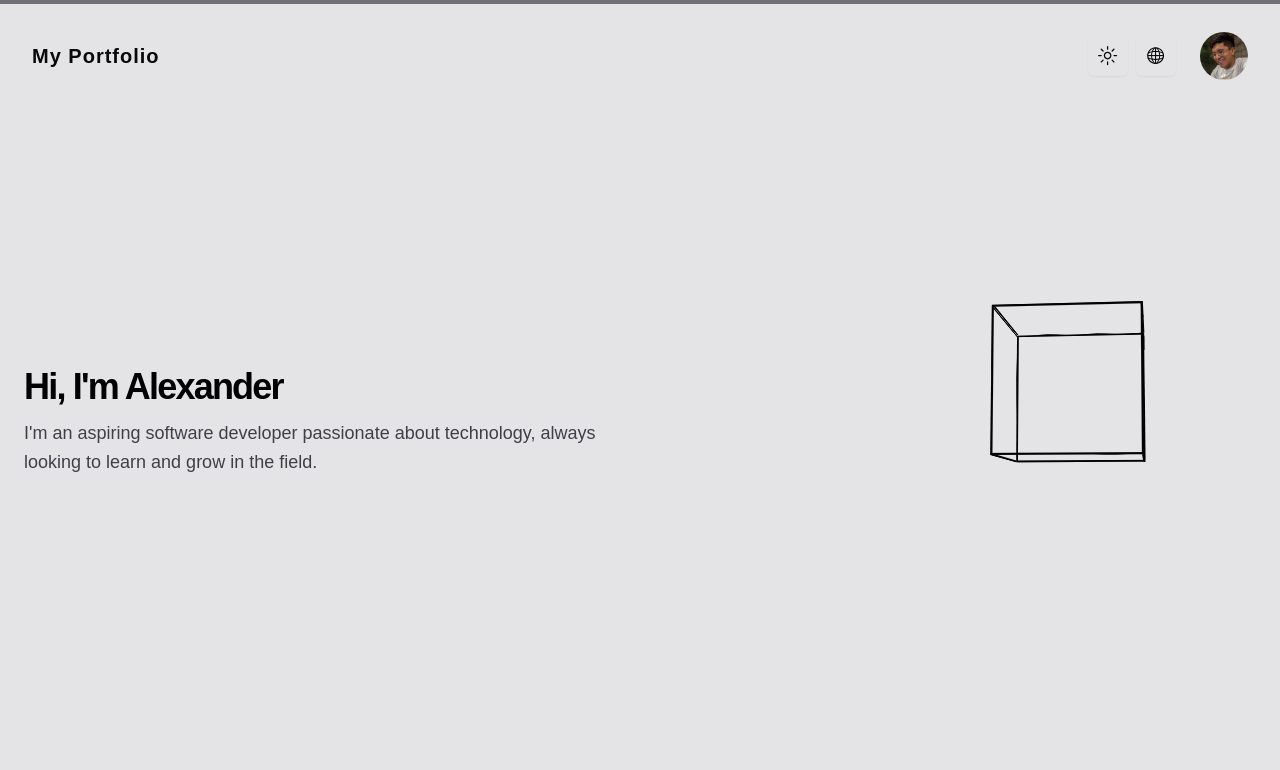
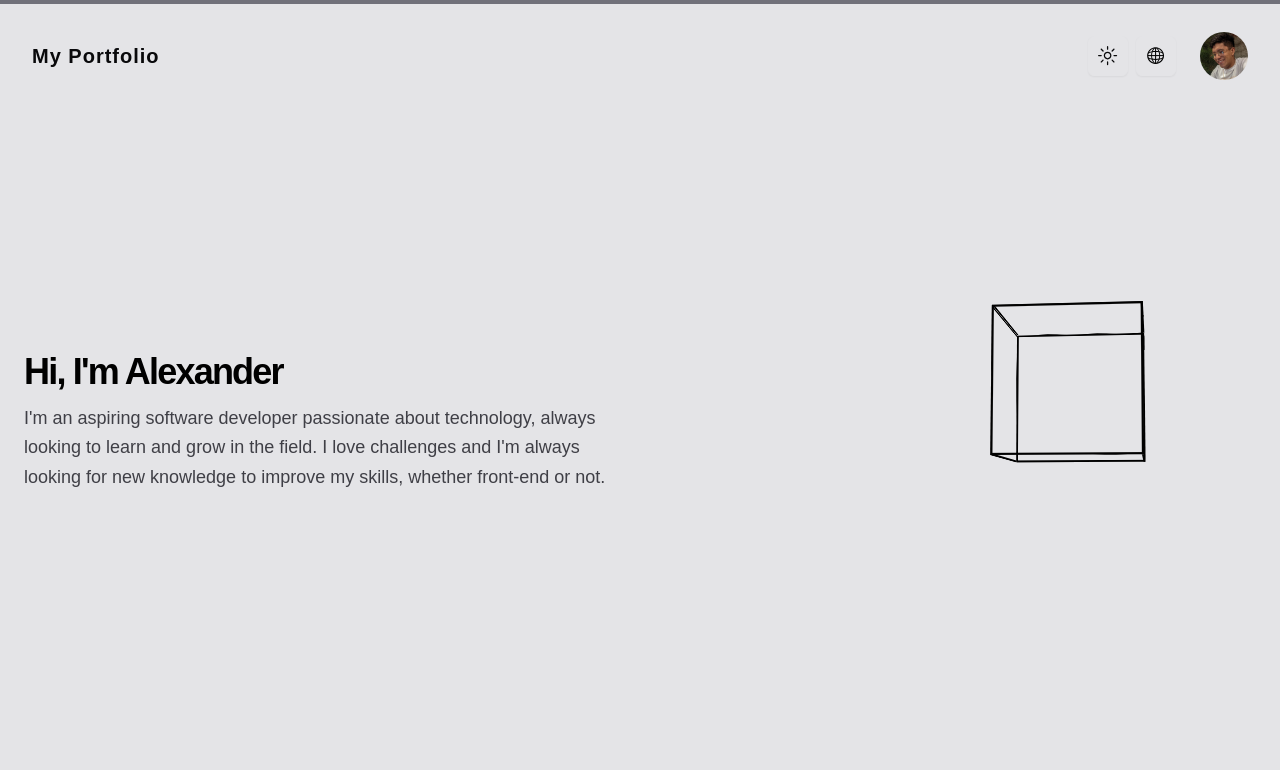
Before and after one commit to AlexKerner/my-portfolio, a Next.js app: page / in a window 1280 px wide. Shown: the top 770 px of the page. Built offline with nearby package versions, Linux system fonts and the light colour scheme.

Commit message:
add more description

```diff
--- a/src/app/page.tsx
+++ b/src/app/page.tsx
@@ -131,7 +131,7 @@ export default function Home() {
                 {t("Hello")}
               </h1>
               <p className="max-w-[600px] text-zinc-700 md:text-lg/relaxed lg:text-base/relaxed xl:text-lg/relaxed dark:text-gray-400">
-                {t("Desc")}
+                {t("Desc")} <span>{t("Desc2")}</span>
               </p>
             </div>
             <div className="hidden md:flex md:mr-20">
--- a/src/locale/en.json
+++ b/src/locale/en.json
@@ -3,6 +3,7 @@
     "My Portfolio": "My Portfolio",
     "Hello": "Hi, I'm Alexander",
     "Desc": "I'm an aspiring software developer passionate about technology, always looking to learn and grow in the field.",
+    "Desc2": "I love challenges and I'm always looking for new knowledge to improve my skills, whether front-end or not.",
     "Proj": "Projects",
     "DescProj": "Here are some of the projects I've been working on.",
     "View Project": "View Project",
--- a/src/locale/pt.json
+++ b/src/locale/pt.json
@@ -3,6 +3,7 @@
     "My Portfolio": "Meu Portifolio",
     "Hello": "Olá, eu sou o Alexander",
     "Desc": "Sou um aspirante a desenvolvedor de software apaixonado por tecnologia, sempre procurando aprender e crescer no campo.",
+    "Desc2": "Adoro desafios e estou sempre em busca de novos conhecimentos para aprimorar minhas habilidades, sejam elas como front-end, ou não.",
     "Proj": "Projetos",
     "DescProj": "Aqui estão alguns dos projetos em que tenho trabalhado.",
     "View Project": "Ver Projeto",
```
